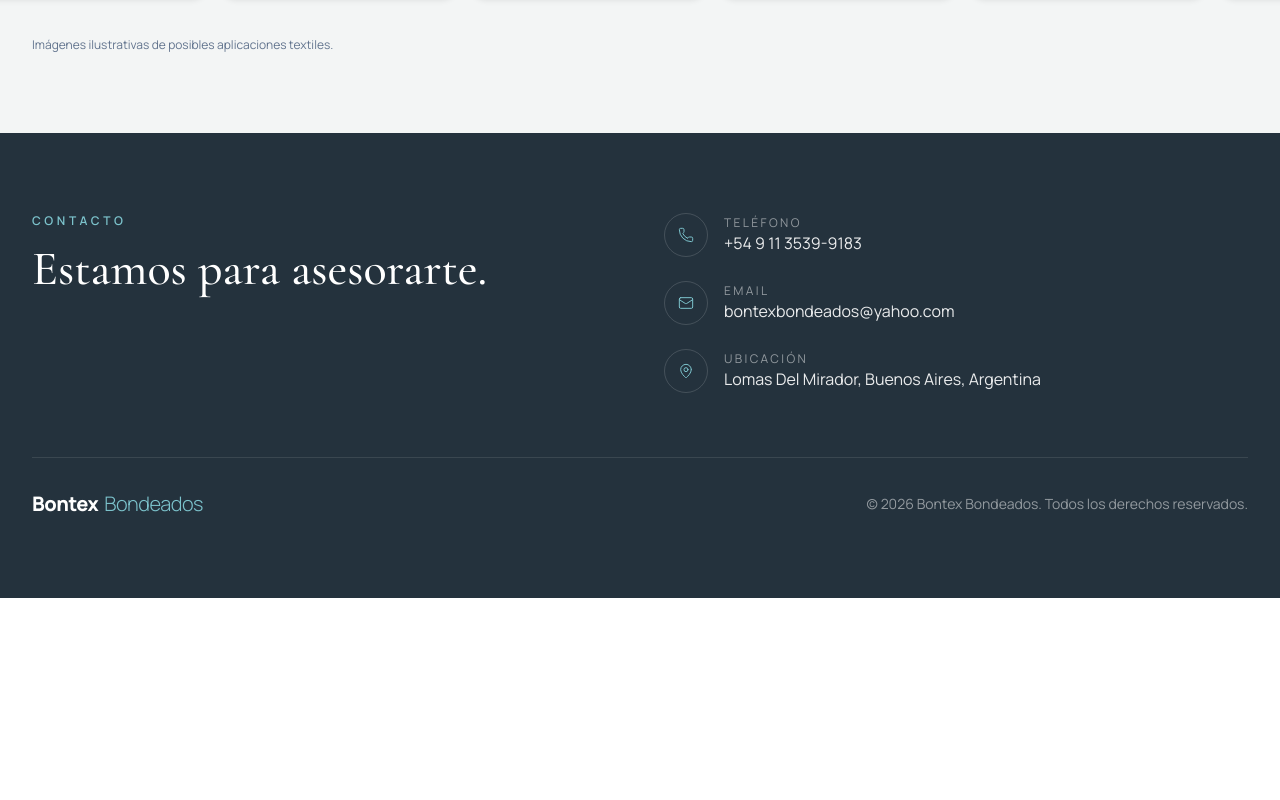
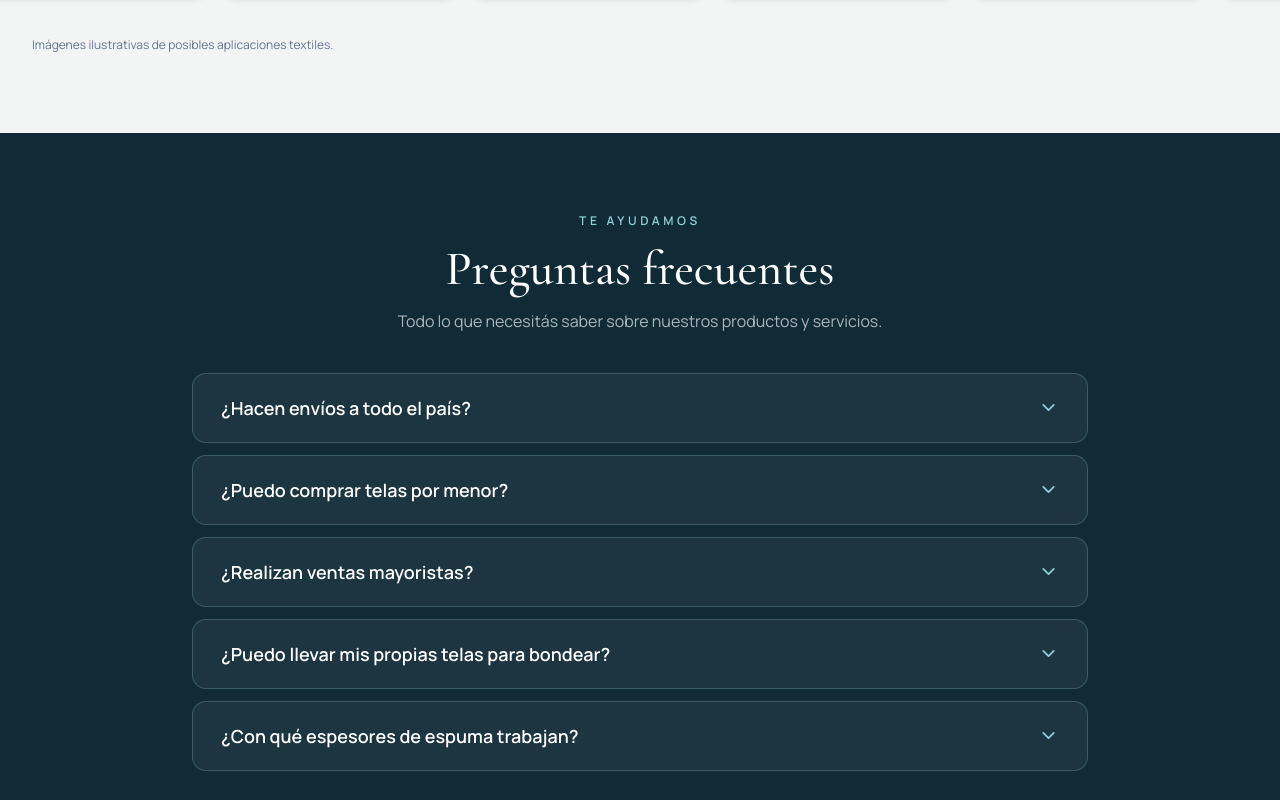
Before and after one commit to tiagocardozoo/Bontex, a Next.js app: page / in a window 1280 px wide. Shown: the part 1420-2220 px from the top of the page. Before the commit the page ends 2018 px from the top, so only its background shows below. Built offline with nearby package versions, Linux system fonts and the light colour scheme.

Commit message:
Update page.tsx

```diff
--- a/app/page.tsx
+++ b/app/page.tsx
@@ -1,6 +1,7 @@
 
 import { Hero } from '@/components/hero'
 import { ProductosCarrusel } from '@/components/productos-carrusel'
+import { PreguntasFrecuentes } from '@/components/preguntas-frecuentes'
 import { SiteFooter } from '@/components/site-footer'
 import { WhatsAppButton } from '@/components/whatsapp-button'
 
@@ -10,6 +11,7 @@ export default function Home() {
       <main>
         <Hero />
         <ProductosCarrusel />
+        <PreguntasFrecuentes />
       </main>
 
       <SiteFooter />
```
